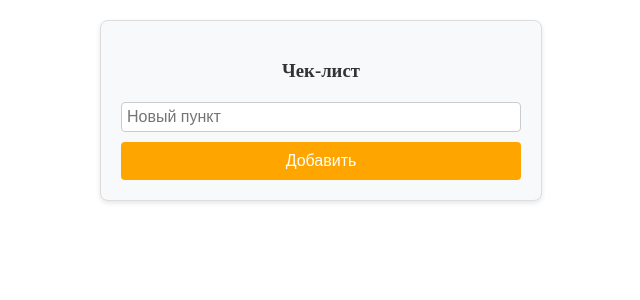
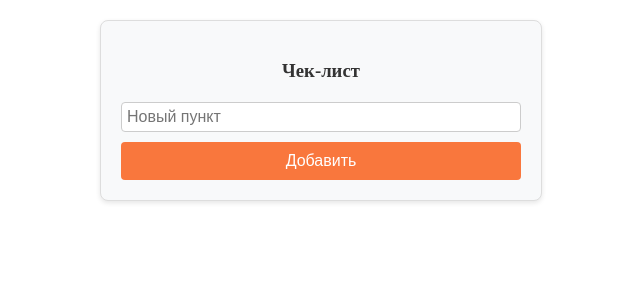
Before and after one commit to CyberMcConaughey/angular-checklist, an Angular app in the folder my-app/: page / in a window 1280 px wide. Shown: the top 300 px of the page, without its empty margins (319-959 px from the left). Built offline with nearby package versions, Linux system fonts and the light colour scheme.

Commit message:
Обновлён стиль

```diff
--- a/my-app/src/app/checklist/checklist.component.css
+++ b/my-app/src/app/checklist/checklist.component.css
@@ -51,7 +51,7 @@ input[type="text"] {
 button {
   padding: 10px;
   font-size: 16px;
-  background-color: #FFA500; /* Оранжевый */
+  background-color: #f9773d; /* Новый оранжевый цвет кнопки */
   color: #fff;
   border: none;
   border-radius: 4px;
@@ -59,7 +59,7 @@ button {
 }
 
 button:hover {
-  background-color: #e69500; /* Чуть темнее */
+  background-color: #e06c33; /* Немного темнее для hover */
 }
 
 /* Выделение выполненных пунктов */
```
